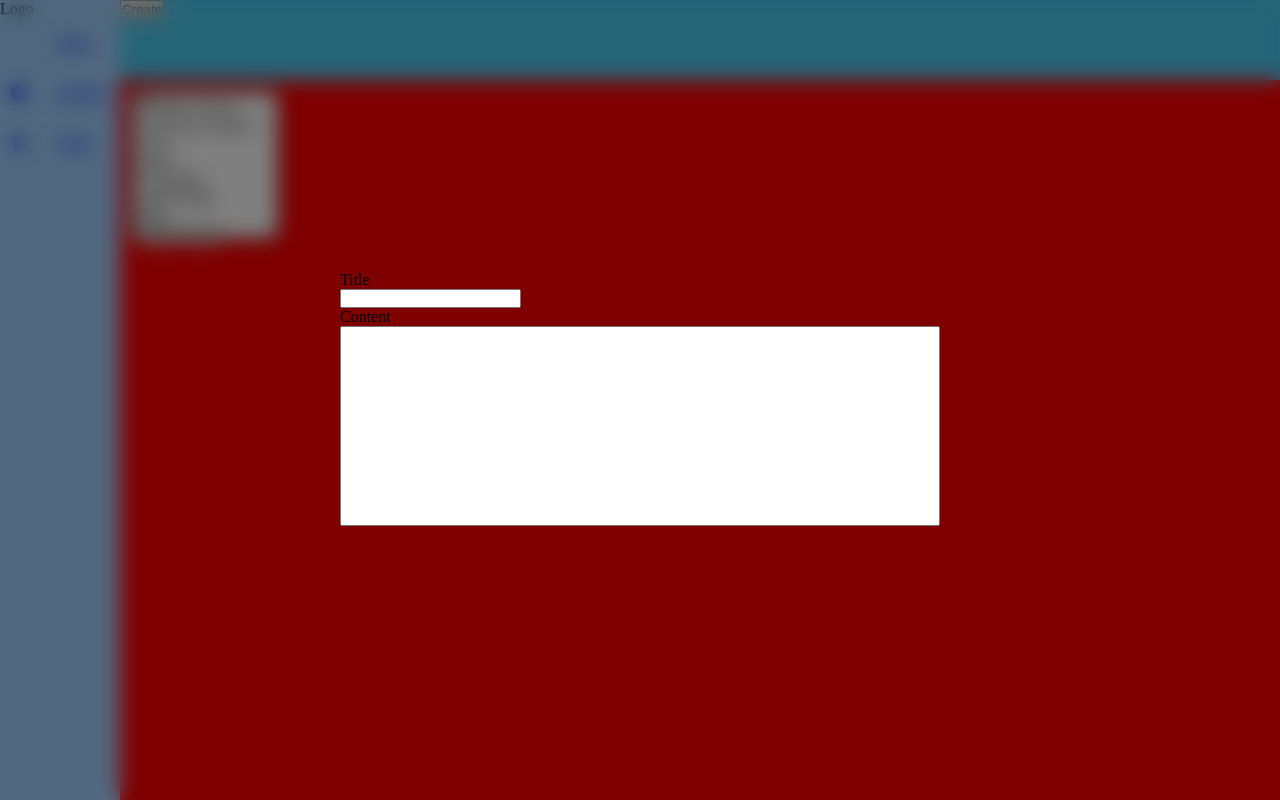
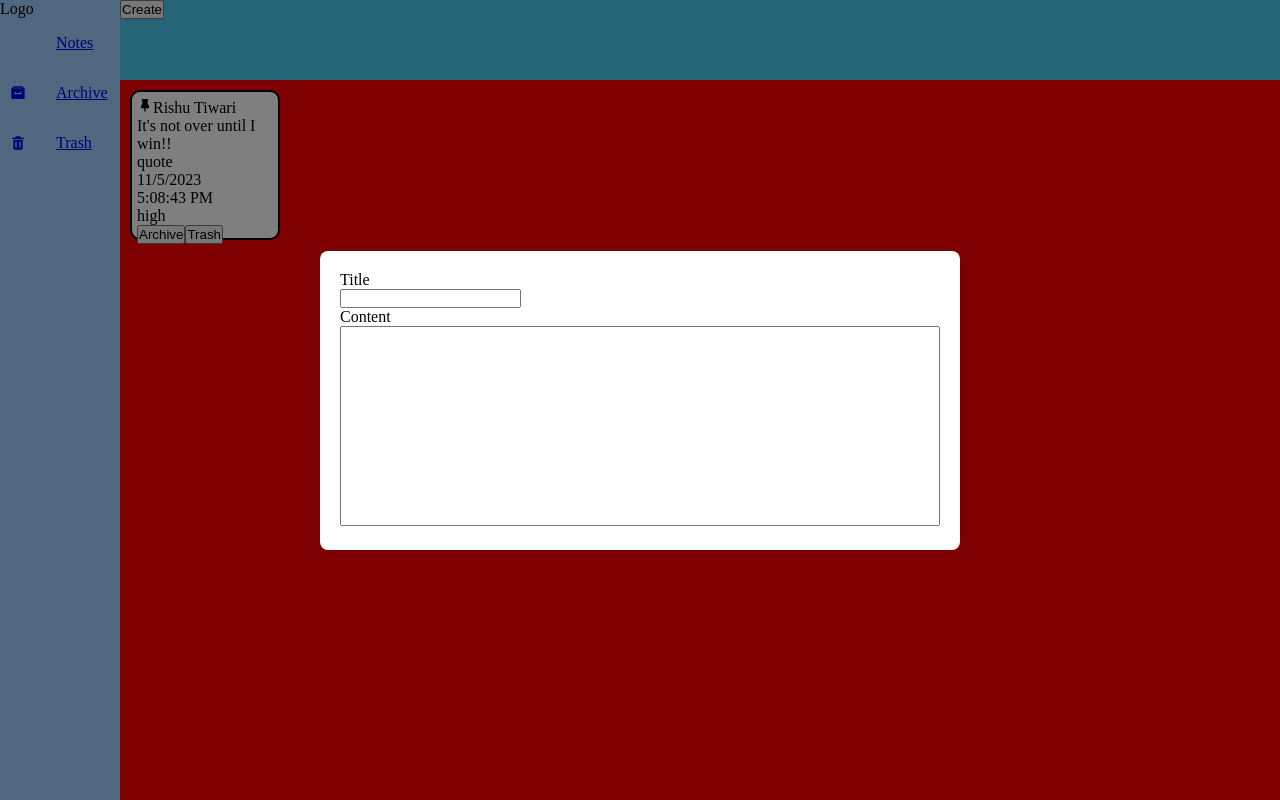
Before and after one commit to compl3xX/NoteIT, a React (Vite) app: page / in a window 1280 px wide. Both pictures are taken after a click on the button "Create". Built offline with nearby package versions, Linux system fonts and the light colour scheme; some icons are missing.

Commit message:
fixed modal input

```diff
--- a/src/components/Modal/BaseModal/BaseModal.jsx
+++ b/src/components/Modal/BaseModal/BaseModal.jsx
@@ -9,12 +9,19 @@ const BaseModal = ({ children }) => {
 
     const dispatch = useDispatch();
 
-    console.log(children)
+    const handleClose = () => {
+
+        dispatch(toggleCreateNodeModal(false))
+    }
+
+
     return (
 
         createPortal(
-            <div className="modal" onClick={() => { dispatch(toggleCreateNodeModal(false)) }}>
-                {children}
+            <div className="modal" onClick={handleClose}>
+                <div className="modal-content" onClick={(e) => e.stopPropagation()}>
+                    {children}
+                </div>
             </div>, document.body)
 
     )
@@ -22,3 +29,5 @@ const BaseModal = ({ children }) => {
 }
 
 export default BaseModal
+
+//
--- a/src/components/Modal/BaseModal/BaseModal.scss
+++ b/src/components/Modal/BaseModal/BaseModal.scss
@@ -1,13 +1,29 @@
+/* App.css */
+/* Modal.css */
 .modal {
+  display: flex;
+  justify-content: center;
+  align-items: center;
   position: fixed;
   top: 0;
   left: 0;
-  right: 0;
-  bottom: 0;
-  display: flex;
-  align-items: center;
-  justify-content: center;
-  z-index: 100;
-  background-color: rgba(0, 0, 0, 0.5);
-  backdrop-filter: blur(10px);
+  width: 100%;
+  height: 100%;
+  background-color: rgba(0, 0, 0, 0.5); /* Semi-transparent black backdrop */
 }
+
+.modal-content {
+  background-color: white;
+  padding: 20px;
+  border-radius: 8px;
+  box-shadow: 0 0 10px rgba(0, 0, 0, 0.1);
+}
+
+.close {
+  position: absolute;
+  top: 10px;
+  right: 10px;
+  font-size: 20px;
+  cursor: pointer;
+  color: #555;
+}
--- a/src/components/Modal/CreateNoteModal/CreateNoteModal.jsx
+++ b/src/components/Modal/CreateNoteModal/CreateNoteModal.jsx
@@ -11,7 +11,11 @@ const CreateNoteModal = () => {
 
 
     return (
-        modal && (<BaseModal><TextEditor /></BaseModal>)
+        modal && (<BaseModal>
+            <div>
+                <TextEditor />
+            </div>
+        </BaseModal>)
 
     )
 }
--- a/src/components/TextEditor/TextEditor.jsx
+++ b/src/components/TextEditor/TextEditor.jsx
@@ -1,11 +1,13 @@
+import { useDispatch } from "react-redux"
+const TextEditor = () => {
 
-const TextEditor = () => {
+
     return (
         <div>
             <div>Title</div>
             <input />
             <div>Content</div>
-            <textarea  style={{height:"200px",width:"600px",resize:"none"}}/>
+            <textarea style={{ height: "200px", width: "600px", resize: "none" }} />
         </div>
     )
 }
--- a/src/pages/AllNotes/AllNotes.jsx
+++ b/src/pages/AllNotes/AllNotes.jsx
@@ -1,5 +1,5 @@
 import React from 'react'
-import { CreateNoteModal, NoteCard, TextEditor } from "../../components"
+import { CreateNoteModal, NoteCard } from "../../components"
 
 import { useSelector } from "react-redux"
 
@@ -11,7 +11,7 @@ const AllNotes = () => {
 
     return (
         <div>
-            <CreateNoteModal />
+            <CreateNoteModal/>
             <NoteCard notes={allNotes} />
         </div>
     )
```
